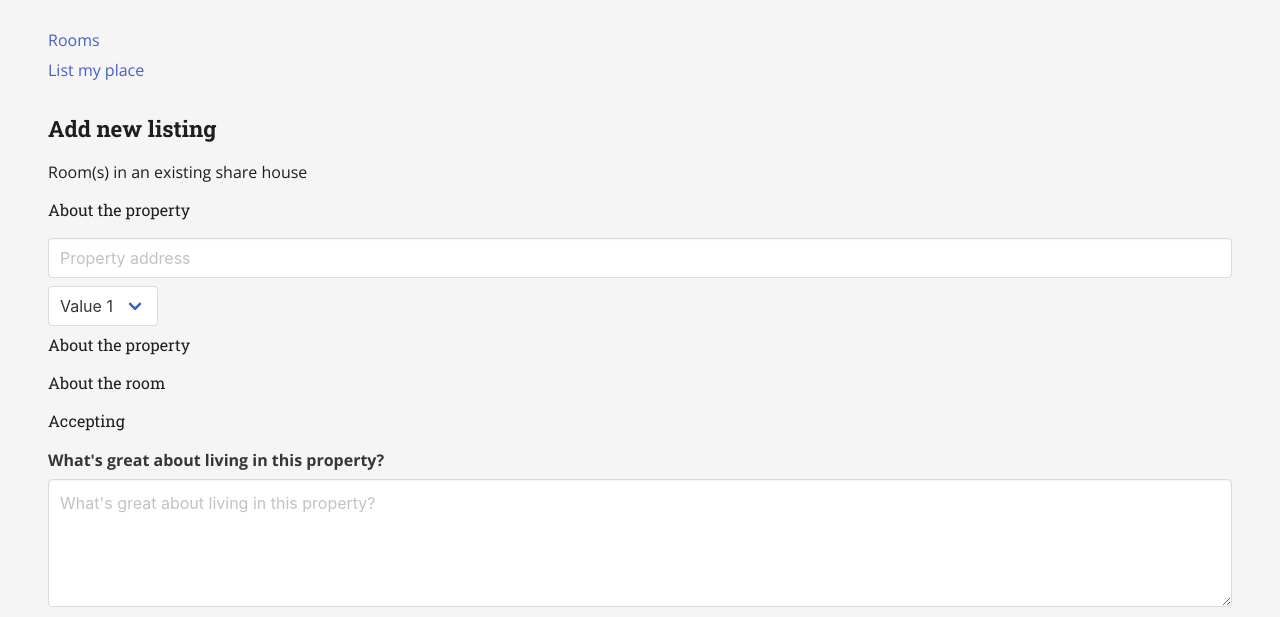
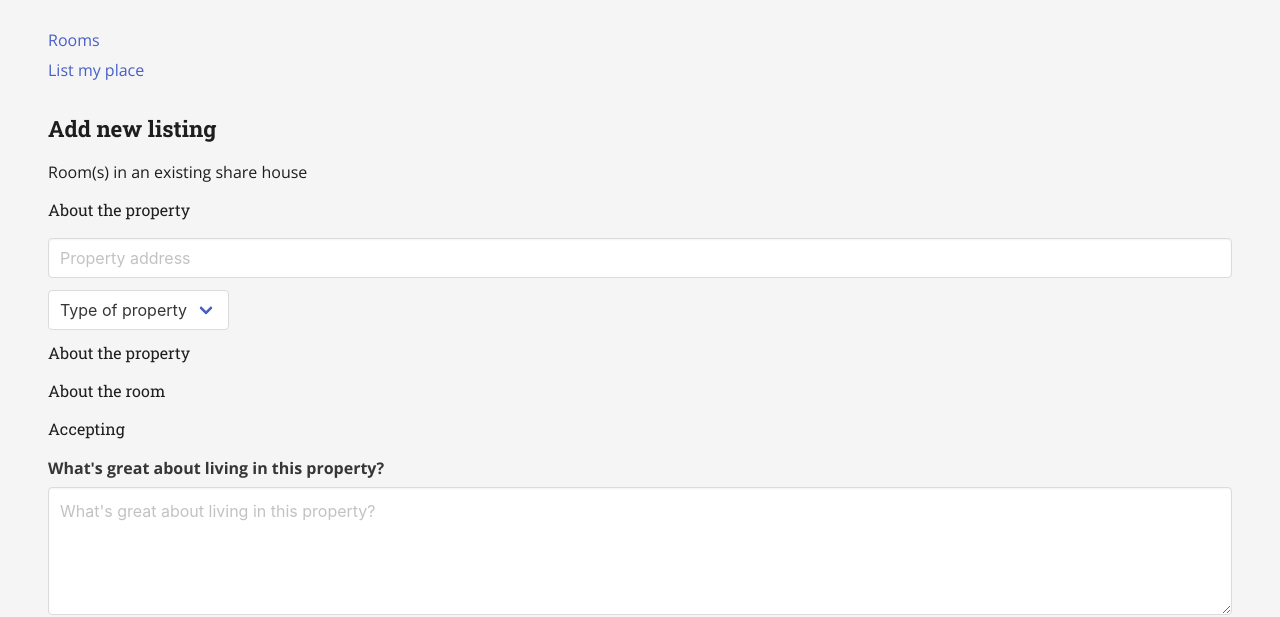
Before and after one commit to sreckovic/flat-buddies, a React app: page /add-listing in a window 1280 px wide. Shown: the part 140-757 px from the top of the page. Built offline with nearby package versions, Linux system fonts and the light colour scheme.

Commit message:
NewRoom
NewRoom

```diff
--- a/src/UI/Input/Input.js
+++ b/src/UI/Input/Input.js
@@ -1,7 +1,8 @@
 import React from "react";
 
 const input = props => (
-  <div>
+  <div className="field">
+    <div className="control">
       <input
         className="input"
         type={props.type}
@@ -11,6 +12,7 @@ const input = props => (
         onChange={props.handleChange}
       />
     </div>
+  </div>
 );
 
 export default input;
--- a/src/UI/Select/Select.js
+++ b/src/UI/Select/Select.js
@@ -2,12 +2,18 @@ import React from "react";
 
 const select = props => {
   return (
-    <div className="select">
-      <select name="" id="">
-        <option value="value3">Value 1</option>
-        <option value="value3">Value 2</option>
-        <option value="value3">Value 3</option>
-      </select>
+    <div className="field">
+      <div className="control">
+        <div className="select">
+          <select name="">
+            <option value="" selected>
+              Type of property
+            </option>
+            <option value="">House</option>
+            <option value="">Flat</option>
+          </select>
+        </div>
+      </div>
     </div>
   );
 };
--- a/src/UI/Textarea/Textarea.js
+++ b/src/UI/Textarea/Textarea.js
@@ -1,7 +1,8 @@
 import React from "react";
 
 const textarea = props => (
-  <div>
+  <div className="field">
+    <div className="control">
       <textarea
         className="textarea"
         placeholder={props.placeholder}
@@ -9,6 +10,7 @@ const textarea = props => (
         onChange={props.handleChange}
       />
     </div>
+  </div>
 );
 
 export default textarea;
--- a/src/components/NewRoom/NewRoom.js
+++ b/src/components/NewRoom/NewRoom.js
@@ -1,7 +1,7 @@
 import React, { Component } from "react";
 import axios from "../../axios";
 
-import Aux from "../../hoc/Aux/Aux";
+// import Aux from "../../hoc/Aux/Aux";
 import Select from "../../UI/Select/Select";
 import Input from "../../UI/Input/Input";
 import TextArea from "../../UI/Textarea/Textarea";
@@ -19,32 +19,31 @@ class NewRoom extends Component {
     submitted: false
   };
 
-  handleChange = event => {
+  handleChange = (event, value) => {
     this.setState({ address: event.target.value });
   };
 
-  postHandler = event => {
-    const newRoomData = {
+  postHandler = e => {
+    const newRoom = {
       address: this.state.address,
       type: this.state.type,
       description: this.state.description,
       flatmates: this.state.flatmates
     };
 
-    console.log(newRoomData);
+    console.log(newRoom);
 
     axios
-      .post("/rooms.json", newRoomData)
+      .post("/rooms.json", newRoom)
       .then(response => {
         console.log(response);
-        this.setState({ submitted: false });
+        this.setState({ submitted: true });
         // this.props.history.replace("/posts");
         // this.props.history.push("/posts");
-        // this.setState({ submitted: true });
       })
-      .catch(error => this.setState({ loading: false, purchasing: false }));
+      .catch(error => this.setState({ submitted: false }));
 
-    event.preventDefault();
+    e.preventDefault();
   };
 
   render() {
@@ -75,22 +74,18 @@ class NewRoom extends Component {
           <label className="label">
             What's great about living in this property?
           </label>
-          <div>
           <TextArea
             placeholder="What's great about living in this property?"
             value={this.state.description}
             onChange={this.handleChange}
           />
-          </div>
 
           <label className="label">Details about you and your flatmates</label>
-          <div>
           <TextArea
             placeholder="Details about you and your flatmates"
             value={this.state.flatmates}
             onChange={this.handleChange}
           />
-          </div>
           <button className="button is-primary">Create your listing</button>
         </form>
       </div>
--- a/src/components/NewRoom/NewRoom.scss
+++ b/src/components/NewRoom/NewRoom.scss
@@ -3,18 +3,4 @@
     font-size: 1.4em;
     font-weight: 700;
   }
-
-  h2, h3 {
-    margin-bottom: 1rem;
-  }
 }
-
-.addNewRoom {
-  .select, input, textarea, label {
-    margin-bottom: .5rem;
-  }
-
-  label {
-    display: block;
-  }
-}
```
Lines whose indentation alone changed are shown as unchanged.
